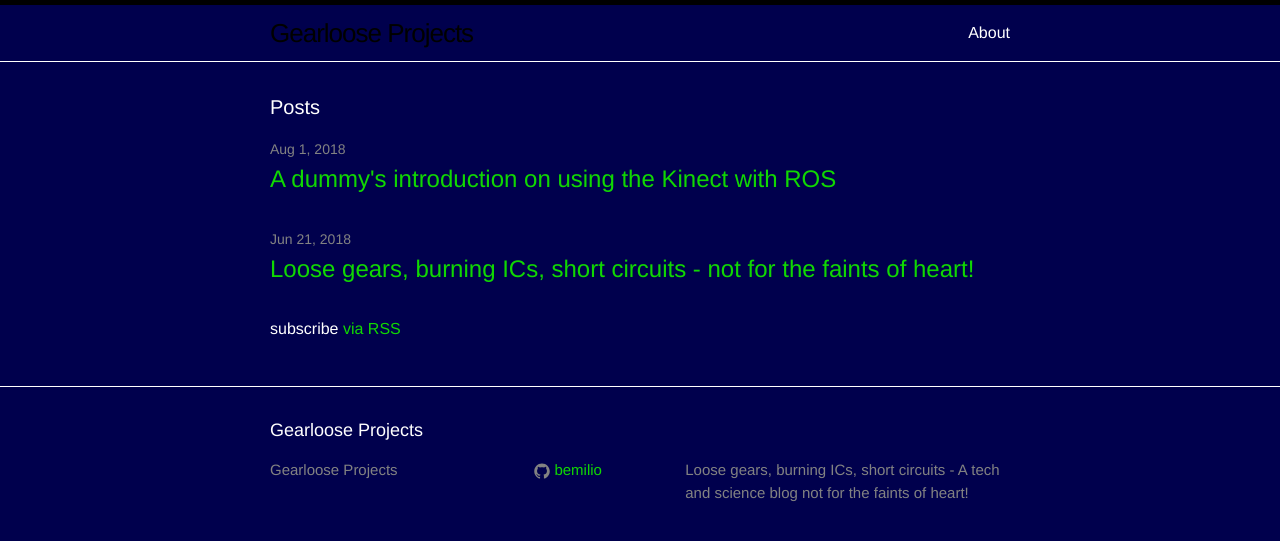
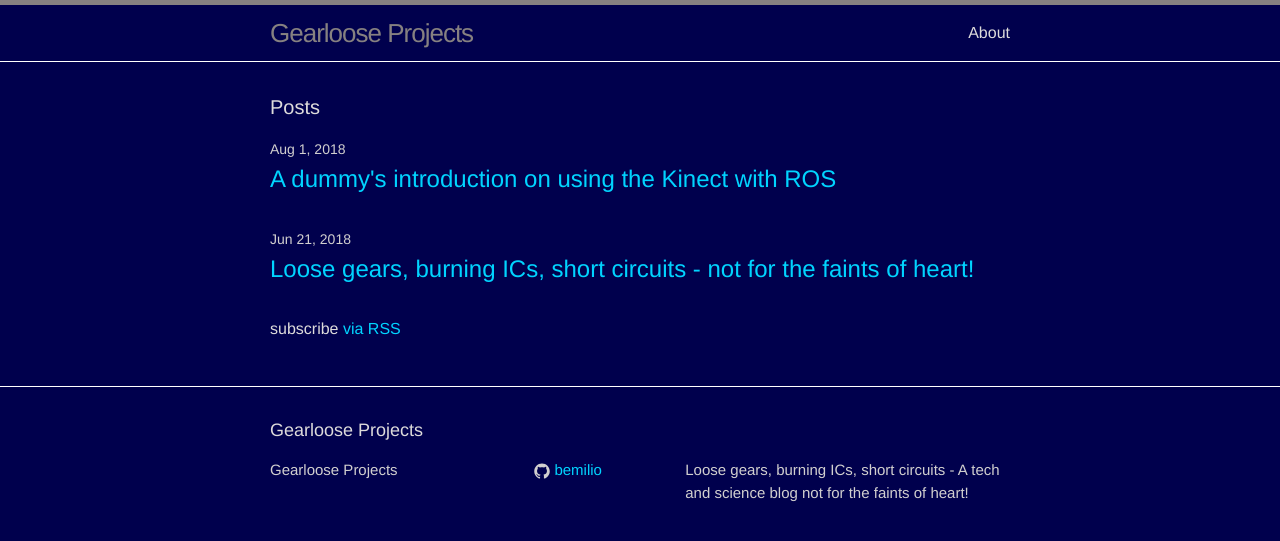
Before and after one commit to bemilio/bemilio.github.io, a Jekyll site: the page built from index.html, in a window 1280 px wide. Shown: the top 541 px of the page. Built offline with Jekyll 4.4.1, drawn with Linux system fonts in a browser that asks for light colours.

Commit message:
changed colours

```diff
--- a/css/main.scss
+++ b/css/main.scss
@@ -14,13 +14,13 @@ $base-line-height: 1.5;
 
 $spacing-unit:     30px;
 
-$text-color:       #ffffff;
+$text-color:       #dddbdb;
 $background-color: #00004d;
-$brand-color:      #10d802;
+$brand-color:      #00d4ff;
 
-$grey-color:       #828282;
-$grey-color-light: lighten($grey-color, 80%);
-$grey-color-dark:  darken($grey-color, 70%);
+$grey-color:       #d1cfcf;
+$grey-color-light: lighten($grey-color, 50%);
+$grey-color-dark:  darken($grey-color, 30%);
 
 // Width of the content area
 $content-width:    800px;
```
